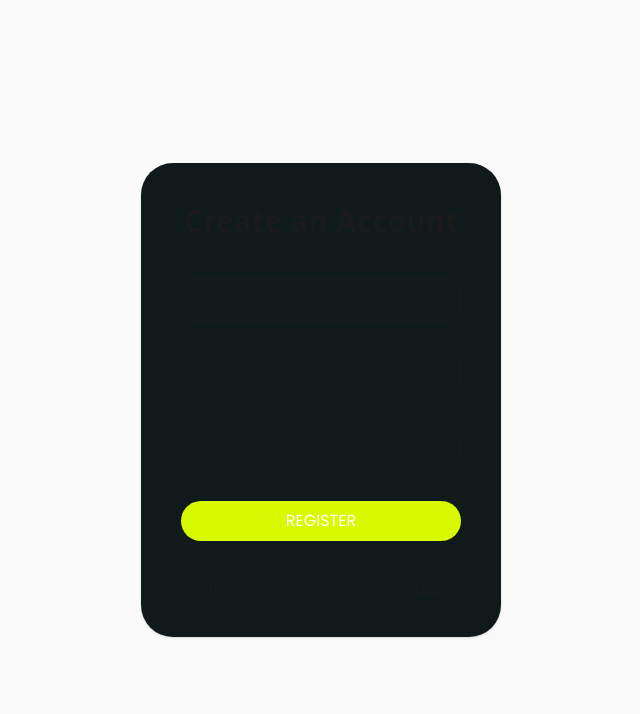
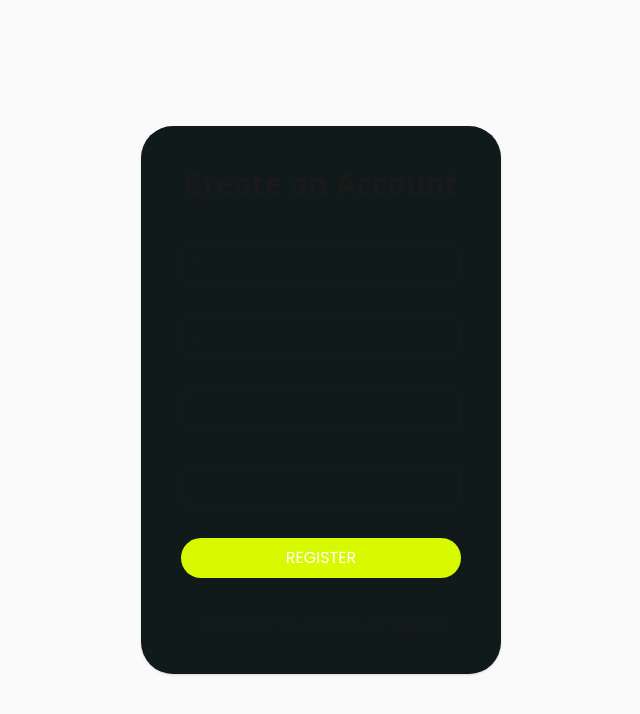
Before and after one commit to ayaanyousaf/PumpAI, a React (Vite) app in the folder client/: page /register in a window 1280 px wide. Shown: the top 714 px of the page, without its empty margins (319-959 px from the left). Built offline with nearby package versions, Linux system fonts and the light colour scheme.

Commit message:
add confirm password field to Register form

```diff
--- a/client/src/pages/Register.tsx
+++ b/client/src/pages/Register.tsx
@@ -3,13 +3,19 @@ import { useForm } from "react-hook-form";
 import z from "zod";
 import { cn } from "../lib/utils";
 
-const registerSchema = z.object({
+const registerSchema = z
+  .object({
     username: z
       .string()
       .min(3, "Username must be at least 4 characters.")
       .max(20, "Username must be less than 20 characters."),
     email: z.string().email("Invalid email address."),
     password: z.string().min(6, "Password must be at least 6 characters."),
+    confirmPassword: z.string().min(6, "Field cannot be empty."),
+  })
+  .refine((data) => data.password === data.confirmPassword, {
+    message: "Passwords do not match.",
+    path: ["confirmPassword"],
   });
 
 type formValues = z.infer<typeof registerSchema>;
@@ -49,6 +55,7 @@ function Register() {
           onSubmit={handleSubmit(onSubmit)}
           className="flex flex-col gap-8 h-full max-w-4xl"
         >
+          {/* Username field */}
           <input
             {...register("username")}
             className="rounded-xl border border-text-primary p-2 w-70"
@@ -58,6 +65,7 @@ function Register() {
             <p className="text-red-500">{errors.username.message}</p>
           )}
 
+          {/* Email address field */}
           <input
             {...register("email")}
             className="rounded-xl border border-text-primary p-2 w-70"
@@ -67,6 +75,7 @@ function Register() {
             <p className="text-red-500">{errors.email.message}</p>
           )}
 
+          {/* Password field */}
           <input
             {...register("password")}
             className="rounded-xl border border-text-primary p-2 w-70"
@@ -75,6 +84,17 @@ function Register() {
           />
           {errors.password && (
             <p className="text-red-500">{errors.password.message}</p>
+          )}
+
+          {/* Confirm password field */}
+          <input
+            {...register("confirmPassword")}
+            className="rounded-xl border border-text-primary p-2 w-70"
+            type="password"
+            placeholder="Confirm password"
+          />
+          {errors.confirmPassword && (
+            <p className="text-red-500">{errors.confirmPassword.message}</p>
           )}
 
           {/* Submit button */}
```
Lines whose indentation alone changed are shown as unchanged.
